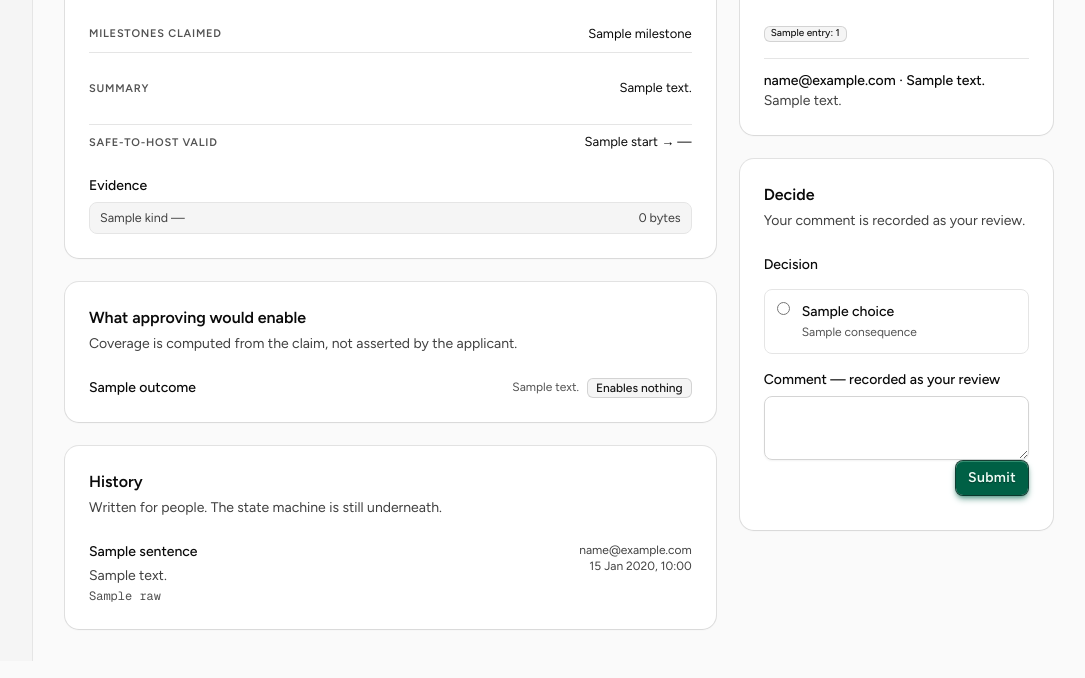
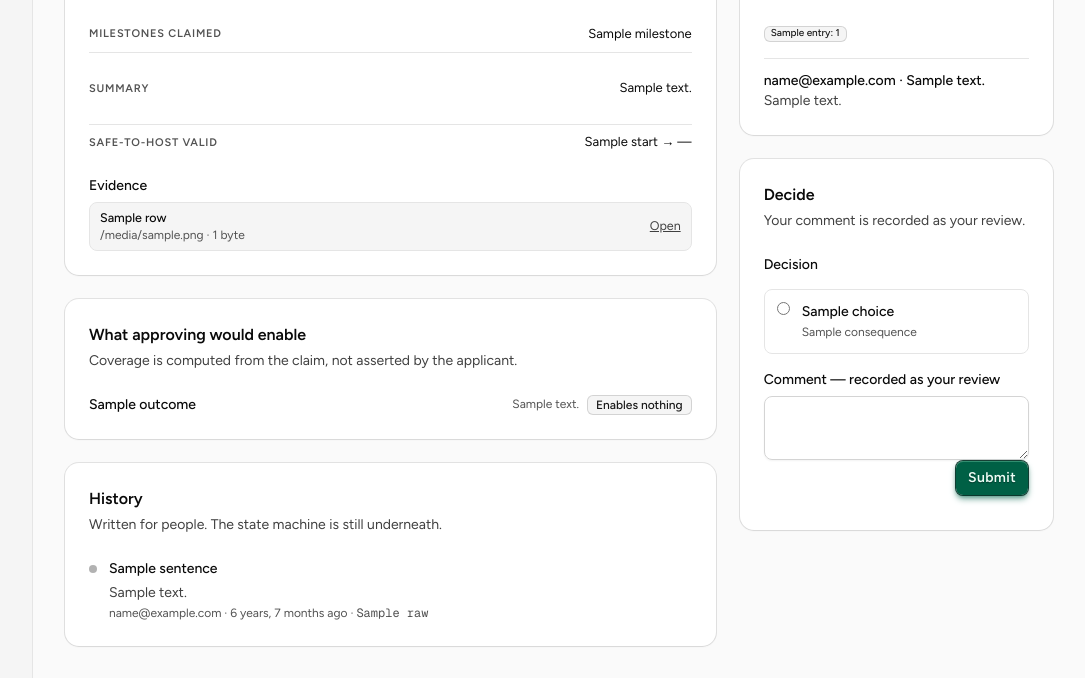
Before and after one commit to nha-in/sandbox, a Django app: template sandbox/templates/console/application_detail.html in a window 1280 px wide. Shown: the part 484-1162 px from the top of the page, without its empty margins (195-1280 px from the left). Run offline with Django 5.2, Linux system fonts and the light colour scheme; the template is opened without the code that fills it: most values are stand-ins (such as "Sample title", 1, 10 or a date in 2020); data that the repository does not hold is empty; style sheets or scripts are compiled from the project's sources; parts of the project's set-up code (start-up, migrations or seed data) failed here and were passed over.

Commit message:
fix(console): the reviewer reads AUDIT_CERTIFICATE, the applicant reads its name
DOCUMENT_KIND_LABELS has existed all along — its own comment says
"AUDIT_CERTIFICATE is not a field label" — and the integrator side uses
it. The console printed the stored key, so the two parties to a decision
read different names for the same file. Third instance of this after
UNDER_REVIEW and SEND_BACK.

Evidence rows now carry the label, with filename and size beneath and an
explicit Open rather than the whole line being the link.

History gains a dot weighted by the move and a relative age: "1 day ago"
is the question a reviewer is asking, and the timestamp answered a
different one. The state triple stays in mono beside it.

```diff
--- a/sandbox/console/selectors.py
+++ b/sandbox/console/selectors.py
@@ -166,6 +166,20 @@ def registered_solution_types(exit_application: Application) -> list[tuple[str,
     ]
 
 
+def evidence_rows(exit_application: Application) -> list[dict[str, Any]]:
+    """Evidence with the names the applicant uploaded it under.
+
+    `exit_documents` keys on the stored kind, and the console was printing that
+    key: the reviewer read AUDIT_CERTIFICATE while the applicant, on the same
+    document, read "Safe-to-Host (WASA) certificate".
+    """
+    rows: list[dict[str, Any]] = []
+    for kind, documents in exit_documents(exit_application).items():
+        label = abdm.DOCUMENT_KIND_LABELS.get(abdm.DocumentKind(kind), kind)
+        rows.extend({"label": label, "document": document} for document in documents)
+    return rows
+
+
 def exit_review(exit_application: Application) -> dict[str, Any]:
     """What the reviewer decides on: the claim, the WASA, and the evidence."""
     claim = current_form_data(exit_application, "EXIT_CLAIM")
@@ -173,7 +187,7 @@ def exit_review(exit_application: Application) -> dict[str, Any]:
         "covers": claim.get("covers", []),
         "summary": claim.get("summary", ""),
         "wasa": current_form_data(exit_application, "WASA"),
-        "documents": exit_documents(exit_application),
+        "documents": evidence_rows(exit_application),
         "decision_form": abdm.ExitDecisionForm(
             registered_choices=registered_solution_types(exit_application),
         ),
@@ -330,11 +344,22 @@ _HISTORY_SENTENCES: dict[str, StrOrPromise] = {
 }
 
 
+#: The weight each move carries, so a rejection does not read like a submission.
+_HISTORY_VARIANTS = {
+    "APPROVE": "success",
+    "REJECT": "destructive",
+    "SEND_BACK": "warning",
+    "SUBMIT": "primary",
+}
+
+
 @dataclass(frozen=True, slots=True)
 class HistoryEntry:
     transition: Any
     sentence: StrOrPromise
     raw: str
+    #: careui badge variant, so the dot beside an entry carries its weight
+    variant: str
 
 
 def humanised_history(application: Application) -> list[HistoryEntry]:
@@ -350,6 +375,7 @@ def humanised_history(application: Application) -> list[HistoryEntry]:
                     transition.action,
                 ),
                 raw=f"{raw} · {transition.action}",
+                variant=_HISTORY_VARIANTS.get(transition.action, "neutral"),
             ),
         )
     return entries
--- a/sandbox/static/css/careui-ext.css
+++ b/sandbox/static/css/careui-ext.css
@@ -404,3 +404,27 @@
   @apply hover:bg-soft-background has-[:checked]:border-primary has-[:checked]:bg-primary/5;
   @apply has-[:focus-visible]:ring-3 has-[:focus-visible]:ring-ring/50;
 }
+
+/* ── History dot ─────────────────────────────────────────────────────────── */
+
+/* The marker beside a timeline entry. Decorative: the sentence next to it
+   already says what happened, so it is not announced. */
+@utility ui-history-dot {
+  @apply mt-1.5 size-2 shrink-0 rounded-full bg-muted-foreground/40;
+}
+
+@utility ui-history-dot--primary {
+  @apply bg-primary;
+}
+
+@utility ui-history-dot--success {
+  @apply bg-green-600;
+}
+
+@utility ui-history-dot--warning {
+  @apply bg-orange-500;
+}
+
+@utility ui-history-dot--destructive {
+  @apply bg-destructive;
+}
--- a/sandbox/templates/console/application_detail.html
+++ b/sandbox/templates/console/application_detail.html
@@ -86,17 +86,18 @@
             </dl>
             <h3 class="ui-label mt-4">{% translate "Evidence" %}</h3>
             <ul class="ui-file-list">
-              {% for kind, documents in exit_review.documents.items %}
-                {% for document in documents %}
-                  <li class="ui-file-item">
-                    {# new tab: a PDF opens in the viewer, and the review it belongs to stays open behind it #}
-                    <a class="truncate"
-                       target="_blank"
-                       rel="noopener"
-                       href="{% url 'console:document_download' document.external_id %}">{{ kind }} — {{ document.filename }}</a>
-                    <span class="shrink-0 tabular-nums">{{ document.size|filesizeformat }}</span>
-                  </li>
-                {% endfor %}
+              {% for row in exit_review.documents %}
+                <li class="ui-file-item">
+                  <span class="min-w-0 flex-1">
+                    <span class="block truncate font-medium text-foreground">{{ row.label }}</span>
+                    <span class="ui-meta block truncate">{{ row.document.filename }} · {{ row.document.size|filesizeformat }}</span>
+                  </span>
+                  {# new tab: a PDF opens in the viewer, and the review it belongs to stays open behind it #}
+                  <a class="shrink-0 underline"
+                     target="_blank"
+                     rel="noopener"
+                     href="{% url 'console:document_download' row.document.external_id %}">{% translate "Open" %}</a>
+                </li>
               {% empty %}
                 <li class="text-sm text-muted-foreground">{% translate "No documents attached." %}</li>
               {% endfor %}
@@ -141,16 +142,18 @@
         <div class="ui-card-content">
           <ol class="space-y-3">
             {% for entry in history %}
-              <li class="flex items-start justify-between gap-4 text-sm">
-                <div>
+              <li class="flex items-start gap-3 text-sm">
+                <span class="ui-history-dot ui-history-dot--{{ entry.variant }}"></span>
+                <div class="min-w-0 flex-1">
                   <span class="font-medium text-foreground">{{ entry.sentence }}</span>
                   {% if entry.transition.comment %}<p class="mt-1 text-muted-foreground">{{ entry.transition.comment }}</p>{% endif %}
-                  <p class="ui-meta mt-0.5 font-mono">{{ entry.raw }}</p>
-                </div>
-                <div class="shrink-0 text-right text-xs text-muted-foreground">
-                  {{ entry.transition.actor.email|default:_("system") }}
-                  <br />
-                  {{ entry.transition.created_date|date:"j M Y, H:i" }}
+                  <p class="ui-meta mt-0.5">
+                    {{ entry.transition.actor.email|default:_("system") }} ·
+                    {% blocktranslate with ago=entry.transition.created_date|timesince trimmed %}
+                      {{ ago }} ago
+                    {% endblocktranslate %}
+                    · <span class="font-mono">{{ entry.raw }}</span>
+                  </p>
                 </div>
               </li>
             {% empty %}
```
